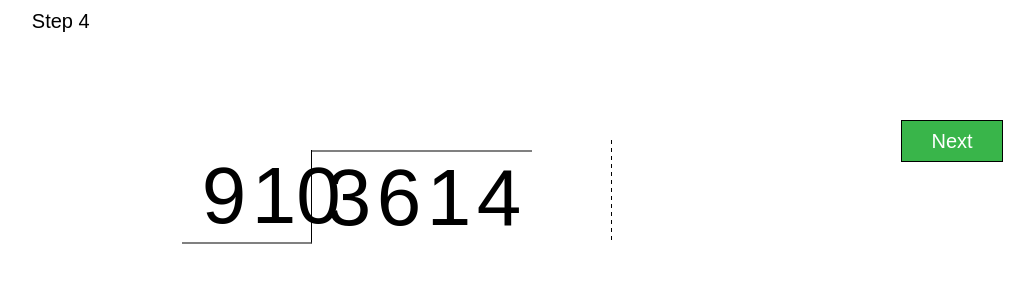
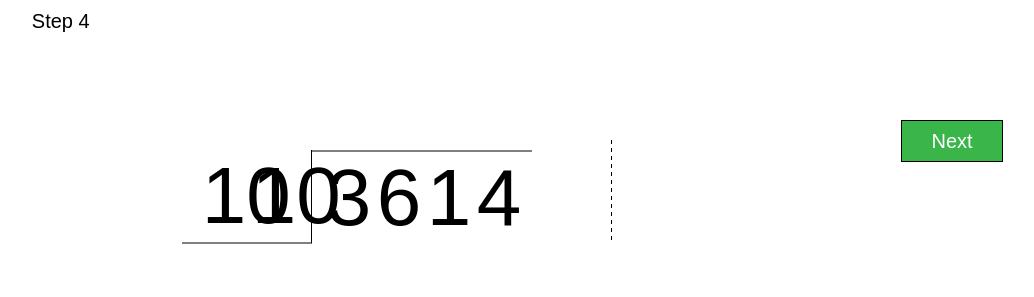
Before and after one commit to antv60287/HTMLMarkup, a plain HTML site: page index.html in a window 1280 px wide. Shown: the whole page, without its empty margins (21-1055 px from the left). Drawn offline with Linux system fonts and the light colour scheme; a web font is replaced by a local one.

Commit message:
Update index.html

```diff
--- a/index.html
+++ b/index.html
@@ -17,7 +17,7 @@
 		<div class="content clearfix">
 			<div class="blockLeft clearfix">
 				<ul class="number">
-					<li>9</li>
+					<li>10</li>
 					<li>10</li>
 				</ul>
 				<ul class="numList clearfix">
```
